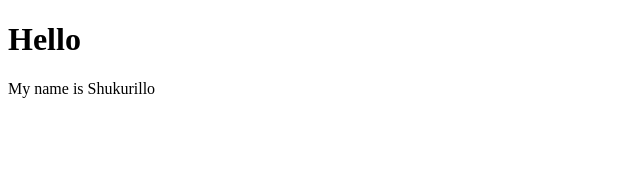
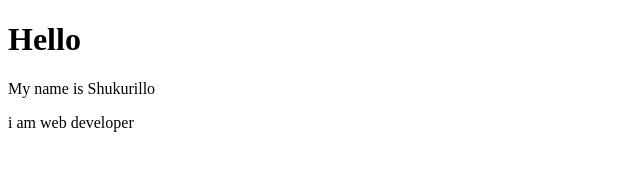
Before and after one commit to shukurill0/qwerty10, a plain HTML site: page index.html in a window 1280 px wide. Shown: the whole page, without its empty margins (0-640 px from the left). Drawn offline with Linux system fonts and the light colour scheme.

Commit message:
Update index.html

```diff
--- a/index.html
+++ b/index.html
@@ -10,6 +10,7 @@
 <body>
     <h1>Hello</h1>
     <p>My name is Shukurillo</p>
+    i am web developer
 </body>
 
 </html>
```
